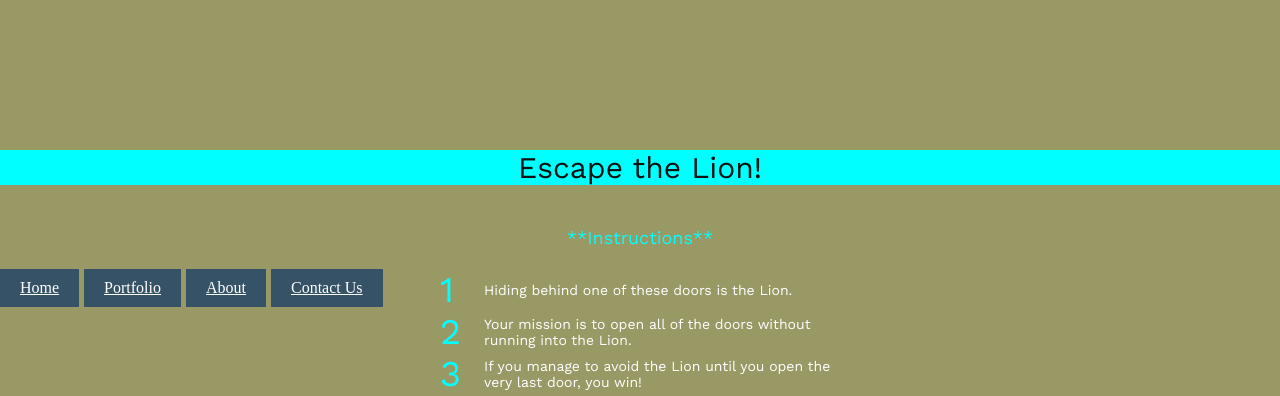
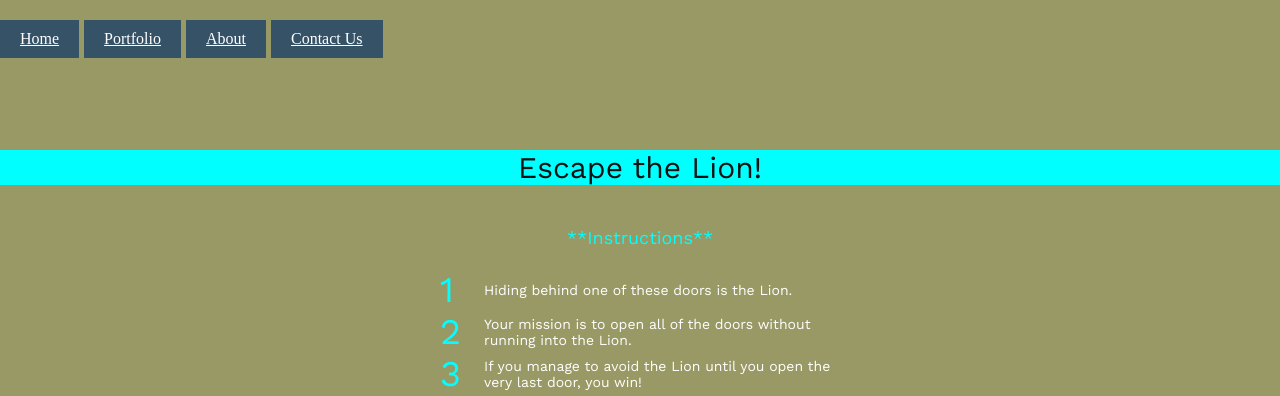
Before and after one commit to FNuri/EscapeTheLion, a PHP site: page / in a window 1280 px wide. Shown: the top 396 px of the page. Run offline with PHP 8.4, Linux system fonts and the light colour scheme.

Commit message:
CSS changes

```diff
--- a/main.css
+++ b/main.css
@@ -1,5 +1,14 @@
 
-
+/* Site Navigation */
+.site-nav {
+  position: absolute;
+  top: 0;
+  left: 0;
+  z-index: 9999;
+  width: 100%;
+  height: 50px;
+  margin-top: 20px;
+  }
 
   .site-nav ul {
   margin: 0;
```
